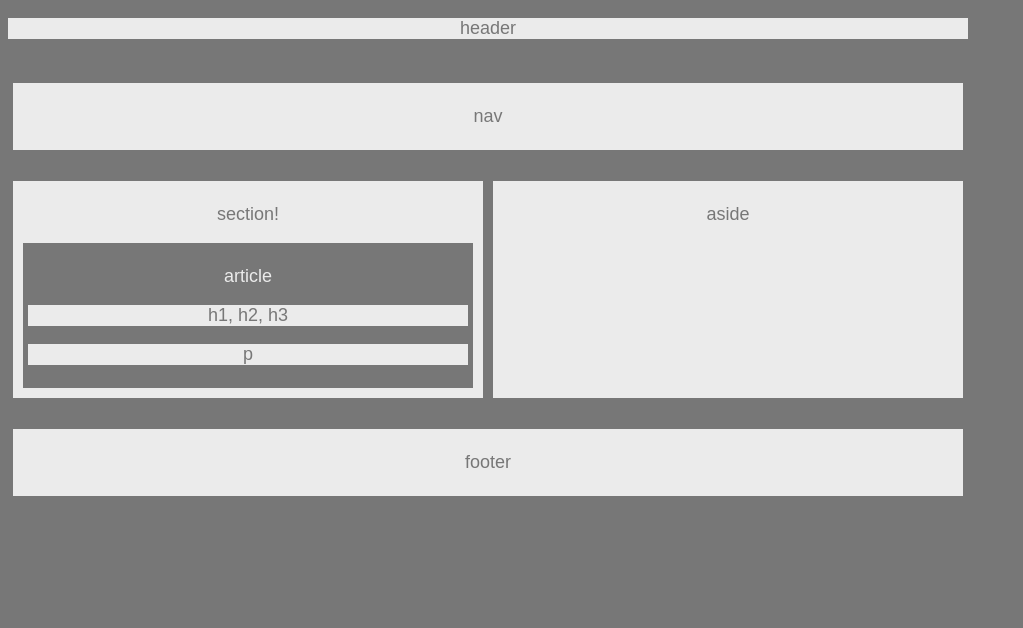
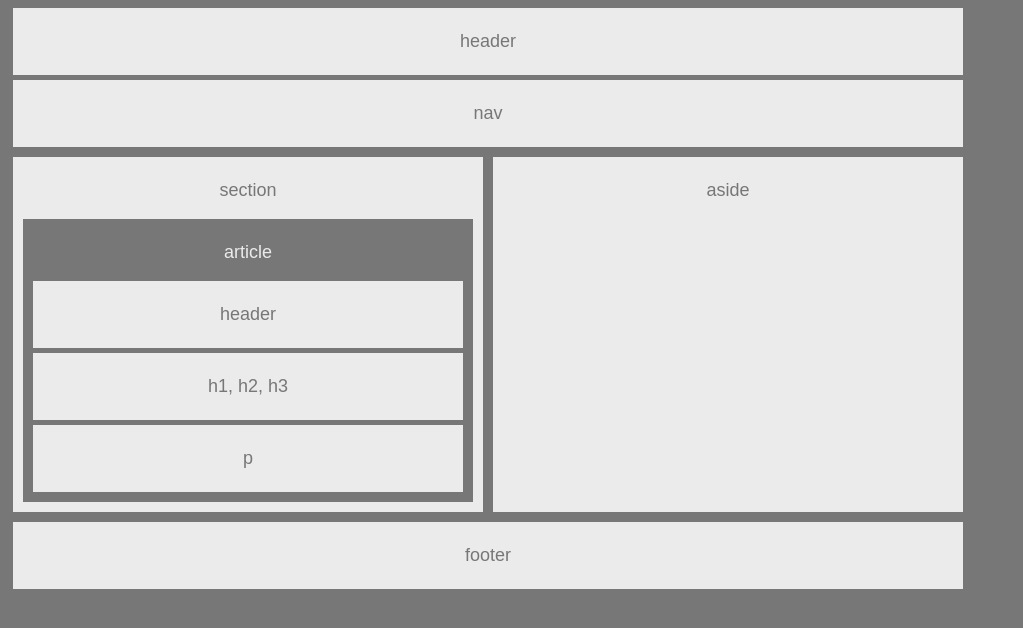
Before and after one commit to tianalaurence1/HW-Wireframe-master, a plain HTML site: page index.html in a window 1280 px wide. Shown: the whole page, without its empty margins (0-1023 px from the left). Drawn offline with Linux system fonts and the light colour scheme.

Commit message:
lu update

```diff
--- a/index.html
+++ b/index.html
@@ -5,24 +5,26 @@
 <title>Tiana Laurence</title>
 </head>
 <body>
-
-<h1></h1>
-<p>header</p>
-<br>
+<ul><li><p>header</p></li></ul>
         <ul>
             <li><p>nav</p></li>
         </ul>
-<br>
 <div class="col-container">
         <div class="col">
-            <p>section!</p>
+            <p>section</p>
             <div class="content">
                     <div>
 
                         <div id="col">
                                 <p id="article">article</p>
-                                <p>h1, h2, h3</p>
-                                <p>p</p>
+                                <ul><li><p>header</p></li></ul>
+                                <ul>
+                                        <li><p>h1, h2, h3</p></li>
+                                </ul>
+                                <ul>
+                                        <li><p>p</p></li>
+                                </ul>
+
                               </div>
                     </div>
                 </div>
@@ -35,7 +37,6 @@
 
         </div>
       </div>
-<br>
         <footer>
             <p>footer</p>
         </footer>
```
